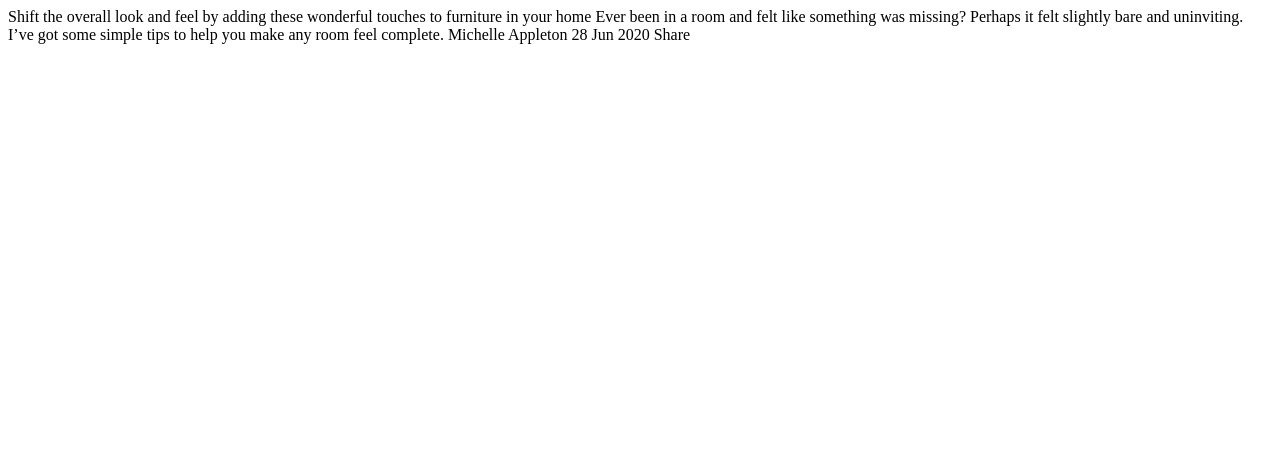
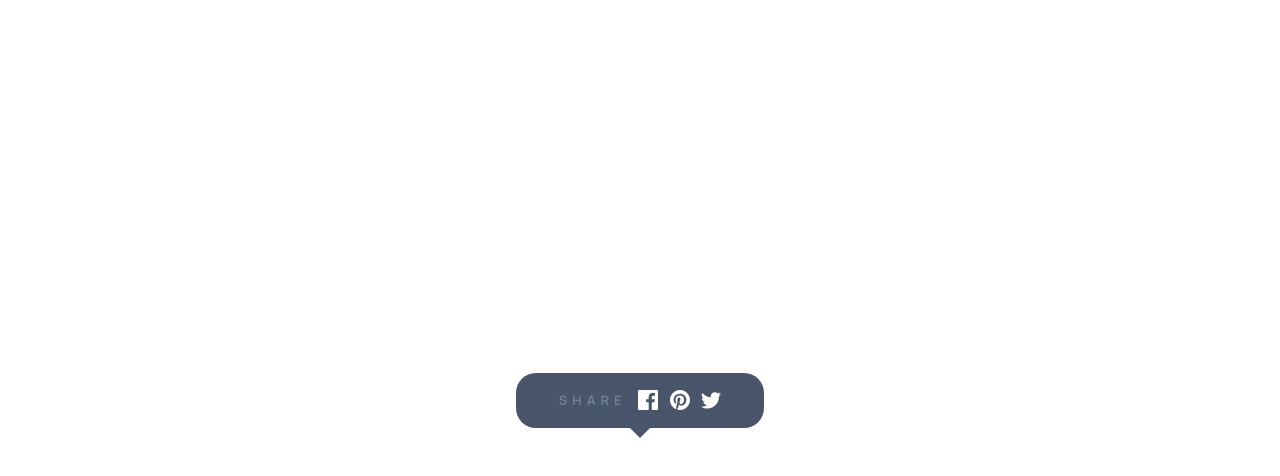
Before and after one commit to sniper23403/article-preview-component-master, a plain HTML site: page index.html in a window 1280 px wide. Drawn offline with Linux system fonts and the light colour scheme.

Commit message:
finishing the share bar styling

```diff
--- a/index.html
+++ b/index.html
@@ -5,24 +5,19 @@
   <meta name="viewport" content="width=device-width, initial-scale=1.0">
 
   <link rel="icon" type="image/png" sizes="32x32" href="./images/favicon-32x32.png">
-
+  <link rel="stylesheet" href="styles.css">
   <title>Frontend Mentor | Article preview component</title>
 
 
 </head>
 <body>
+  <div class="share-bar">
+    <h3>Share</h3>
+    <img src="./images/icon-facebook.svg" alt="facebokk icon">
+    <img src="./images/icon-pinterest.svg" alt="icon-pinterest">
+    <img src="./images/icon-twitter.svg" alt="icon-twitter">
+  </div>
 
-  Shift the overall look and feel by adding these wonderful
-  touches to furniture in your home
-
-  Ever been in a room and felt like something was missing? Perhaps
-  it felt slightly bare and uninviting. I’ve got some simple tips
-  to help you make any room feel complete.
-
-  Michelle Appleton
-  28 Jun 2020
-
-  Share
 
 
 </body>
--- /dev/null
+++ b/styles.css
@@ -0,0 +1,60 @@
+@import url('https://fonts.googleapis.com/css2?family=Manrope:wght@200..800&display=swap');
+
+:root {
+  --Very-Dark-Grayish-Blue:  hsl(217, 19%, 35%);
+  --Desaturated-Dark-Blue: hsl(214, 17%, 51%);
+  --Grayish-Blue: hsl(212, 23%, 69%);
+  --Light-Grayish-Blue: hsl(210, 46%, 95%);
+  --font-family-Manrope: "Manrope", sans-serif;
+  --font-weight-bold: 700;
+  --font-weight-regular: 400;
+}
+*{
+  margin: 0px;
+  padding: 0px;
+  box-sizing: border-box;
+}
+
+body {
+  min-height: 100vh;
+  display: flex;
+  justify-content: center;
+  align-items: center;
+  font-family: var(--font-family-Manrope);
+}
+
+h3{
+  font-size: 13px;
+  text-transform: uppercase;
+  color: var(--Desaturated-Dark-Blue);
+  letter-spacing: 5px;
+}
+
+
+.share-bar {
+    background-color:  hsl(217, 19%, 35%);
+    position: relative;
+    border-radius: 20px;
+    padding: 17.5px 37px;
+    display: inline-flex;
+    justify-content: space-around;
+    width: 248px;
+    align-items: center;
+
+}
+
+img{
+    object-fit: contain;
+}
+.share-bar:after {
+  content: '';
+  position: absolute;
+  bottom: -10px;
+  left: 50%;
+  transform: translateX(-50%);
+  width: 0;
+  height: 0;
+  border-left: 12px solid transparent;
+  border-right: 12px solid transparent;
+  border-top: 12px solid var(--Very-Dark-Grayish-Blue);
+}
```
Also changed, not shown: 1 other file.
